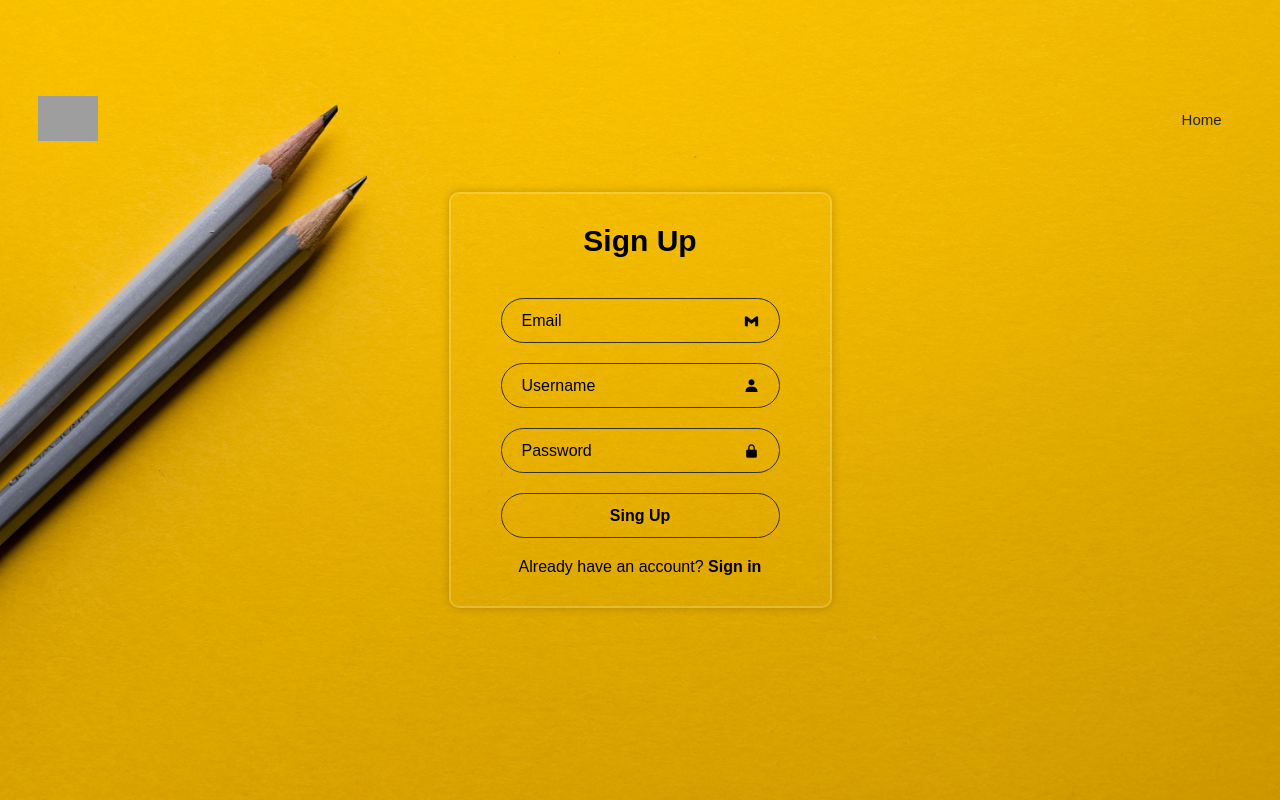
After one commit to A-fethi/Blogify, a Python web app: template templates/signup.html in a window 1280 px wide. The commit adds this page. Run offline with Jinja, Linux system fonts and the light colour scheme; the template is opened without the code that fills it, so the values that code supplies are empty; grey boxes are pictures that could not be loaded.

Commit message:
Adding Sign in and Sign Up pages

```diff
--- /dev/null
+++ b/styles/signup.css
@@ -0,0 +1,160 @@
+* {
+    padding: 0;
+    margin: 0;
+    font-family: 'Poppins', sans-serif;
+    box-sizing: border-box;
+}
+
+header {
+    background-color: transparent;
+    position: fixed;
+    width: 100%;
+    margin-bottom: 560px;
+}
+
+.logo {
+    padding: 10px 3%;
+}
+
+nav {
+    display: flex;
+    align-items: center;
+    justify-content: space-between;
+}
+
+nav ul li {
+    display: inline-block;
+    margin: 10px 10px;
+}
+
+nav ul li a {
+    color: #242424;
+    text-decoration: none;
+    font-size: 15px;
+    padding: 10px;
+    font-family: 'Robot', sans-serif;
+}
+
+nav ul li a:hover {
+    background-image: linear-gradient(to bottom right, #f1e8ca,#E1AC00);
+    border-radius: 50px;
+}
+
+body {
+    display: flex;
+    justify-content: center;
+    align-items: center;
+    min-height: 100vh;
+    background: url(/images/joanna-kosinska-1_CMoFsPfso-unsplash.jpg);
+    background-repeat: no-repeat;
+    background-size: cover;
+    background-position: center;
+}
+
+.container {
+    padding: 30px 50px;
+    border: 2px solid rgba(255, 255, 255, .2);
+    border-radius: 10px;
+    box-shadow: 0 0 10px rgba(0, 0, 0, .2);
+}
+
+.container h1 {
+    text-align: center;
+    font-size: 20px;
+    padding-bottom: 30px;
+    font-size: 30px;
+}
+
+.container .box {
+    position: relative;
+    margin: 10px 0px 20px 0px;
+    width: 100%;
+    cursor: text;
+}
+
+.container .box i {
+    position: absolute;
+    right: 20px;
+    top: 50%;
+    transform: translateY(-50%);
+}
+
+.container .btn {
+    cursor: pointer;
+}
+
+.container .box input {
+    padding-left: 20px;
+    padding-inline-end: 50px;
+}
+
+.container .box input::placeholder {
+    font-weight: 100;
+    color: black;
+}
+
+.container .box input,
+.container .btn {
+    outline: none;
+    border: solid #333 1px;
+    width: 100%;
+    height: 45px;
+    background-color: transparent;
+    border-radius: 50px;
+    font-size: 16px;
+    font-weight: 100;
+}
+
+.container .btn {
+    font-weight: 600;
+}
+
+.container .btn:hover {
+    background-color: #715701;
+}
+
+.container .user {
+    margin-top: 20px;
+}
+
+.container .user p {
+    text-align: center;
+}
+.container .user a {
+    text-decoration: none;
+    color: black;
+}
+
+.container .not-user a:hover {
+    text-decoration: underline;
+}
+
+@media screen and (max-width: 480px) {
+    body {
+        background-image: url(/images/for\ phone.jpg);
+    }
+
+    .container {
+        padding: 20px 10px;
+    }
+
+
+    .container .box {
+        position: relative;
+        margin: 10px 0px 20px 0px;
+        width: 100%;
+        cursor: text;
+    }
+}
+
+@media screen and (max-width: 768px) {
+    body {
+        background-image: url(/images/for\ phone.jpg);
+    }
+}
+
+@media screen and (max-width: 1024px) {
+}
+
+@media screen and (max-width: 1280px) {
+}
--- a/templates/index.html
+++ b/templates/index.html
@@ -23,7 +23,7 @@
 
 <body>
     <header>
-        <div id="header">
+        <div>
             <div class="logo">
                 <nav>
                     <a href="."><img src="/images/—Pngtree—letter b logo_6059128.png" alt="logo" width="60px"></a>
@@ -34,8 +34,8 @@
                     <ul>
                         <li><a href="#" class="home">Home</a></li>
                         <li><a href="#" class="about">About</a></li>
-                        <li><a href="#" class="login">Login</a></li>
-                        <li><a href="#" class="start">Get Started</a></li>
+                        <li><a href="/templates/login.html" class="login">Login</a></li>
+                        <li><a href="/templates/signup.html" class="start">Get Started</a></li>
                     </ul>
                 </nav>
             </div>
--- /dev/null
+++ b/templates/signup.html
@@ -0,0 +1,49 @@
+<!DOCTYPE html>
+<html lang="en">
+
+<head>
+    <meta charset="UTF-8">
+    <meta name="viewport" content="width=device-width, initial-scale=1.0">
+    <link rel="stylesheet" href="/styles/signup.css">
+    <link href='https://unpkg.com/boxicons@2.1.4/css/boxicons.min.css' rel='stylesheet'>
+    <link rel="shortcut icon" href="/images/—Pngtree—letter b logo_6059128.png">
+    <title>Sign Up</title>
+</head>
+
+<body>
+    <header>
+        <div id="header">
+            <div class="logo">
+                <nav>
+                    <a href="."><img src="/images/—Pngtree—letter b logo_6059128.png" alt="logo" width="60px"></a>
+                    <ul>
+                        <li><a href="." class="home">Home</a></li>
+                    </ul>
+                </nav>
+            </div>
+        </div>
+    </header>
+    <div class="container">
+        <form action="">
+            <h1>Sign Up</h1>
+            <div class="box">
+                <input type="email" placeholder="Email" required>
+                <i class='bx bxl-gmail'></i>
+            </div>
+            <div class="box">
+                <input type="text" placeholder="Username" required>
+                <i class='bx bxs-user'></i>
+            </div>
+            <div class="box">
+                <input type="password" placeholder="Password" required>
+                <i class='bx bxs-lock-alt'></i>
+            </div>
+            <button type="submit" class="btn">Sing Up</button>
+            <div class="user">
+                <p>Already have an account? <a href="/templates/login.html"><strong>Sign in</strong></a></p>
+            </div>
+        </form>
+    </div>
+</body>
+
+</html>
```
Also changed, not shown: styles/login.css (added, +185 -0 lines), styles/style.css (+33 -27 lines), templates/login.html (added, +49 -0 lines), images/for phone.jpg (added), images/joanna-kosinska-1_CMoFsPfso-unsplash.jpg (added), images/logo1.png (added), images/logo2.png (added), images/logo3.png (added), 3 other files.
